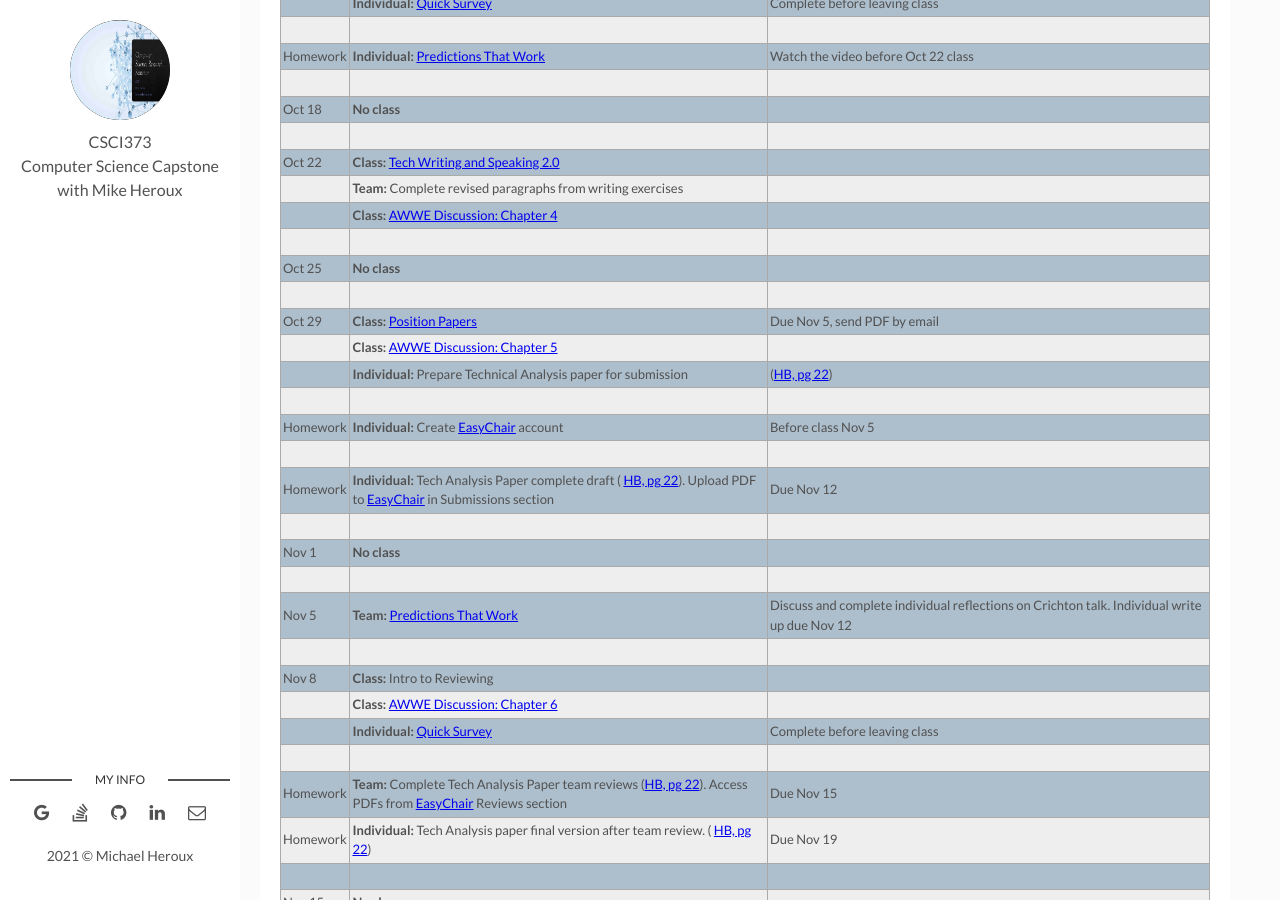
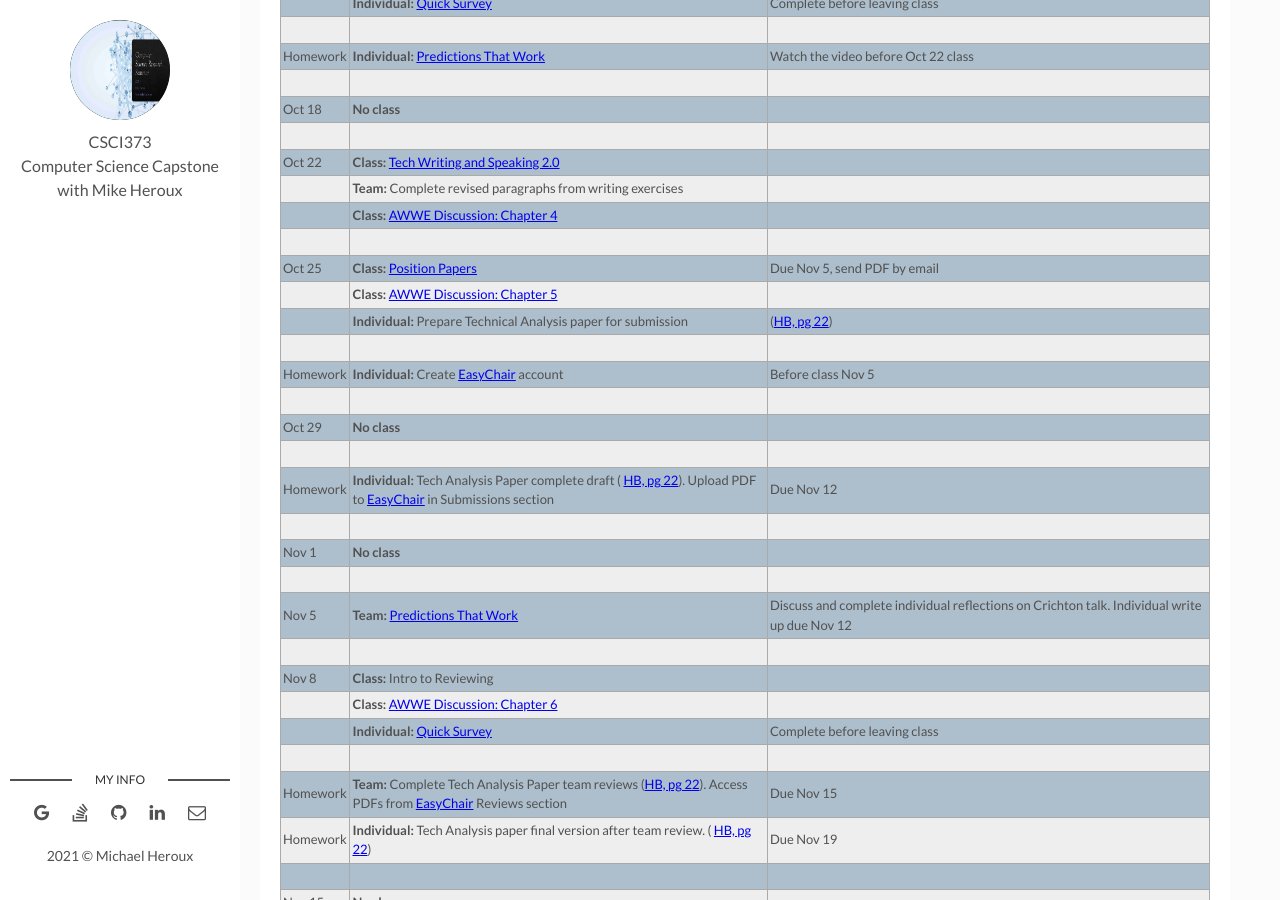
Before and after one commit to maherou/Teaching, a Jekyll site: the page built from files/CS373/2021-Fall-Class-Meeting-Schedule.md, in a window 1280 px wide and 900 px high, scrolled down 2261 px. Built offline with Jekyll 4.4.1, drawn with Linux system fonts in a browser that asks for light colours.

Commit message:
Clear Oct 29 for SCI seminar

```diff
--- a/files/CS373/2021-Fall-Class-Meeting-Schedule.md
+++ b/files/CS373/2021-Fall-Class-Meeting-Schedule.md
@@ -91,13 +91,13 @@ location: "Collegeville, MN, USA"
 | | **Team:** Complete revised paragraphs from writing exercises| |
 | | **Class:** [AWWE Discussion: Chapter 4](../AWWE-Discussion) | |
 | | | |
-| Oct 25 | **No class** | |
-| | | |
-| Oct 29 | **Class:** [Position Papers](https://collegeville.github.io/Scribe/PositionPapers/) | Due Nov 5, send PDF by email |
+| Oct 25 | **Class:** [Position Papers](https://collegeville.github.io/Scribe/PositionPapers/) | Due Nov 5, send PDF by email |
 | | **Class:** [AWWE Discussion: Chapter 5](../AWWE-Discussion)  | |
 | | **Individual:** Prepare Technical Analysis paper for submission | ([HB, pg 22](./CSCI373CourseHandbookLatestEdition.pdf)) |
 | | | |
 | Homework | **Individual:** Create [EasyChair](https://easychair.org/conferences/?conf=fall2021tap) account | Before class Nov 5 |
+| | | |
+| Oct 29 | **No class** | |
 | | | |
 | Homework | **Individual:** Tech Analysis Paper complete draft ( [HB, pg 22](../CSCI373CourseHandbookLatestEdition.pdf)). Upload PDF to [EasyChair](https://easychair.org/conferences/?conf=fall2021tap) in Submissions section | Due Nov 12 |
 | | | |
```
